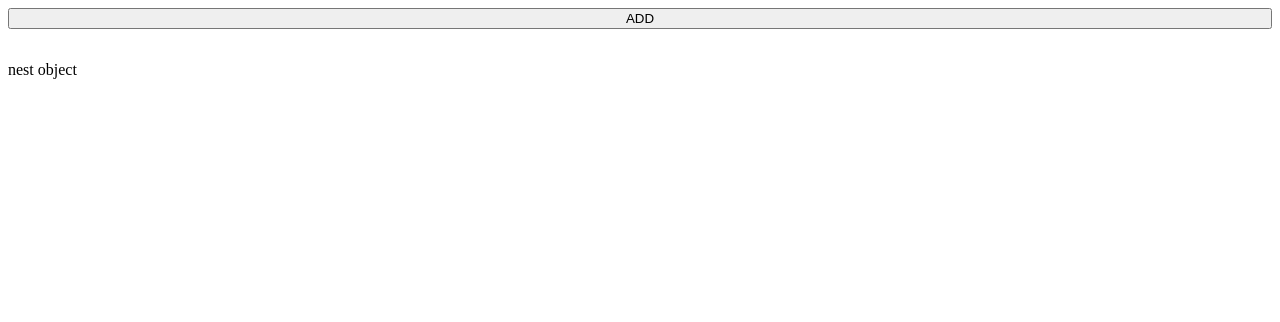
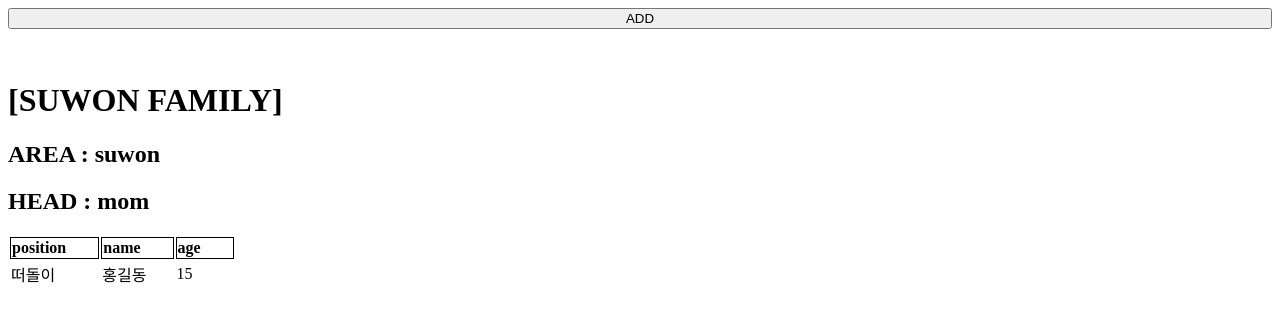
Before and after one commit to jaemin96/React-repo, a React (Create React App) app in the folder client/: page / in a window 1280 px wide. Shown: the top 322 px of the page. Built offline with nearby package versions, Linux system fonts and the light colour scheme.

Commit message:
[feat] add family - list view update

```diff
--- a/client/src/components/StateManager/NestObject/NestObject.module.scss
+++ b/client/src/components/StateManager/NestObject/NestObject.module.scss
@@ -3,5 +3,13 @@
     flex-direction: column;
     gap: 2rem;
     .info_container {
+        table {
+            tr {
+                th {
+                    padding-right: 2rem;
+                    border: 1px solid black;
+                }
+            }
+        }
     }
 }
--- a/client/src/components/StateManager/NestObject/NestObject.tsx
+++ b/client/src/components/StateManager/NestObject/NestObject.tsx
@@ -40,12 +40,11 @@ export const NestObject = () => {
                 ...family.people,
                 { name: name.value, age: age.value, position: position.value },
             ],
+        });
 
-            // 현재 있는 녀석 + 새로 추가한 녀석 = [{prev}, {new}] === ...prev, {새로 추가할 거} 이거 맞자나
-            // [
-            //     { name: name.value, age: age.value, position: position.value },
-            // ],
-        });
+        name.value = '';
+        age.value = '';
+        position.value = '';
     };
 
     return (
@@ -62,7 +61,34 @@ export const NestObject = () => {
                     <button onClick={inActiveInput}>CANCEL</button>
                 </form>
             )}
-            <div className={style.info_container}>nest object</div>
+            <div className={style.info_container}>
+                <h1>[SUWON FAMILY]</h1>
+                <h2>{`AREA : ${family.area}`}</h2>
+                <h2>{`HEAD : ${family.head}`}</h2>
+                <table>
+                    <thead>
+                        <tr>
+                            <th>position</th>
+                            <th>name</th>
+                            <th>age</th>
+                        </tr>
+                    </thead>
+                    <tbody>
+                        {family &&
+                            family.people.map((info, index) => {
+                                return (
+                                    <tr key={`${info.position}__${index}`}>
+                                        <td>{info.position}</td>
+                                        <td>{info.name}</td>
+                                        <td>{info.age}</td>
+                                    </tr>
+                                );
+                            })}
+                    </tbody>
+                </table>
+                {/* {family.map((info) => {})}
+                <div></div> */}
+            </div>
         </div>
     );
 };
```
